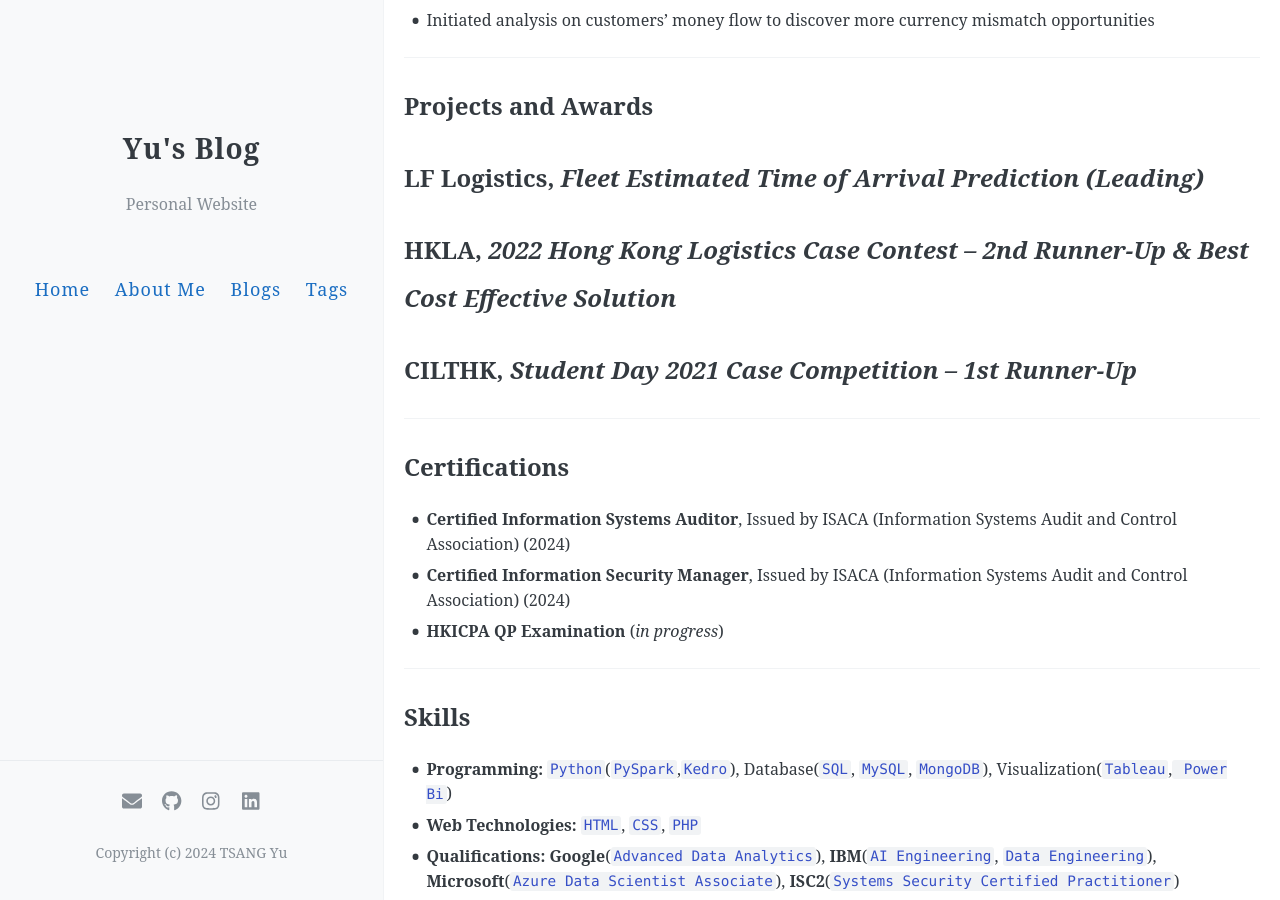
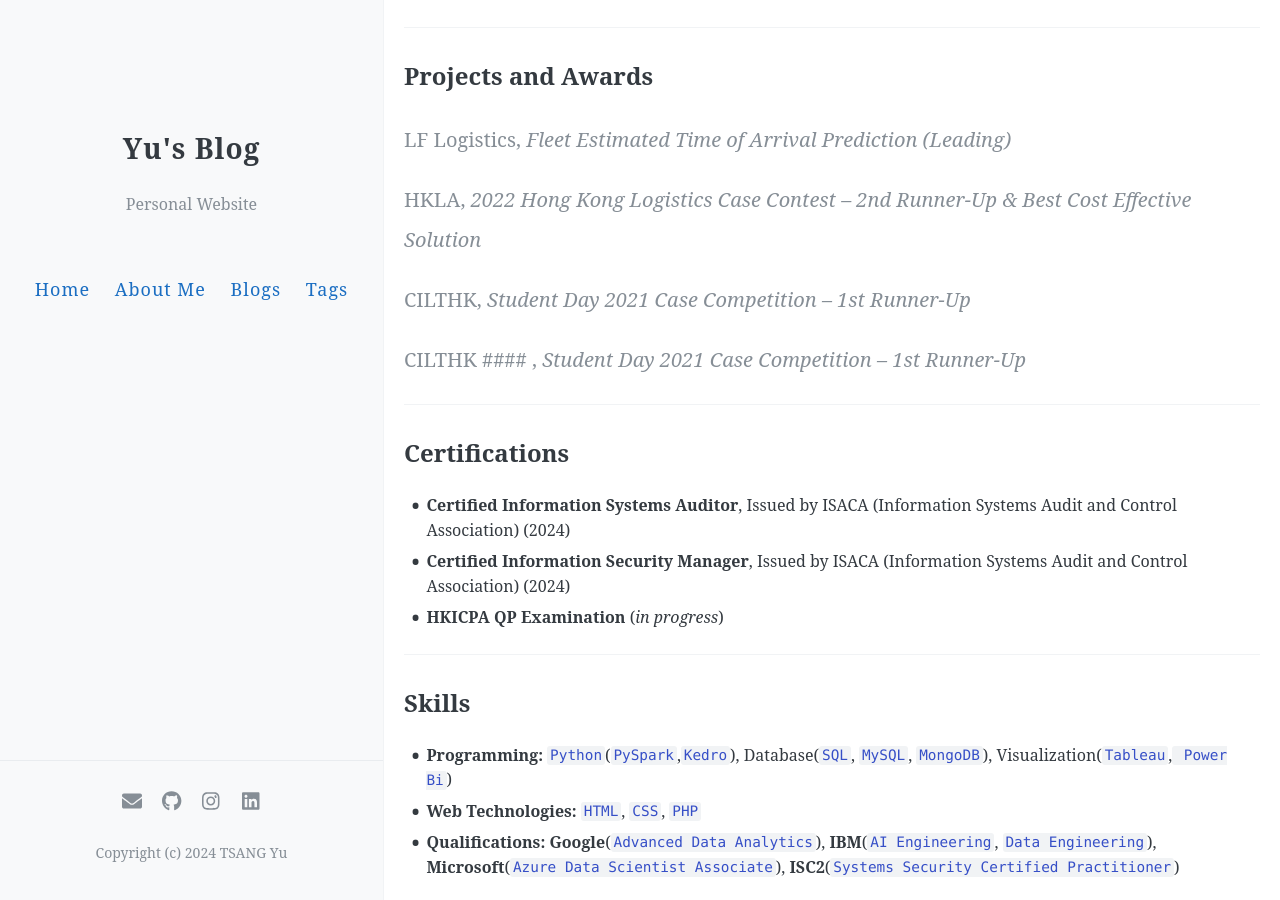
Before and after one commit to yutsang/yutsang.github.io, a Jekyll site: the page built from about.md, in a window 1280 px wide and 900 px high, scrolled down 1687 px. Built offline with Jekyll 4.4.1, drawn with Linux system fonts in a browser that asks for light colours; comment, search, counter and statistics services are not loaded.

Commit message:
Update about.md

```diff
--- a/about.md
+++ b/about.md
@@ -33,7 +33,7 @@
 
 ## Work Experience
 
-# Dept of Microbiology, *Research Assistant* **not updated**
+#### Dept of Microbiology, *Research Assistant* **not updated**
 **HKU, Faculty of Clinical Medicine**
 *May 2024 - Present*
 
@@ -41,7 +41,7 @@
 - Collaborated with cross-functional teams to deliver high-quality software.
 - Implemented automated testing using **Jest** and **Enzyme**.
 
-### Risk Assurance, *Associate*
+#### Risk Assurance, *Associate*
 **PwC**
 *Sep 2023 - Feb 2024*
 
@@ -50,14 +50,14 @@
 - Collaborated with teams to ensure timely and budget-compliant delivery of risk assurance projects
 - Prepared written reports, highlighting detailed testing procedures, results, and rationale
 
-### Assurance, *Audit Junior*
+#### Assurance, *Audit Junior*
 **ESO Partners CPA Limited**
 *Jun 2022 - Jun 2023*
 
 - Prepared financial statements, bank consolidation, land search, and statutory audit assignments
 - Conducted KYC/AML checks for customers, and regular on-going sanction check by Excel VBA
 
-### Treasury and Markets, *Digital & Data Placement Intern*
+#### Treasury and Markets, *Digital & Data Placement Intern*
 **DBS Bank**
 *Feb 2022 - Jun 2022*
 
@@ -69,9 +69,10 @@
 ---
 
 ## Projects and Awards
-## LF Logistics, *Fleet Estimated Time of Arrival Prediction (Leading)*
-## HKLA, *2022 Hong Kong Logistics Case Contest – 2nd Runner-Up & Best Cost Effective Solution*
-## CILTHK, *Student Day 2021 Case Competition – 1st Runner-Up*
+#### LF Logistics, *Fleet Estimated Time of Arrival Prediction (Leading)*
+#### HKLA, *2022 Hong Kong Logistics Case Contest – 2nd Runner-Up & Best Cost Effective Solution*
+#### CILTHK, *Student Day 2021 Case Competition – 1st Runner-Up*
+#### CILTHK #### , *Student Day 2021 Case Competition – 1st Runner-Up*
 
 
 ---
```
